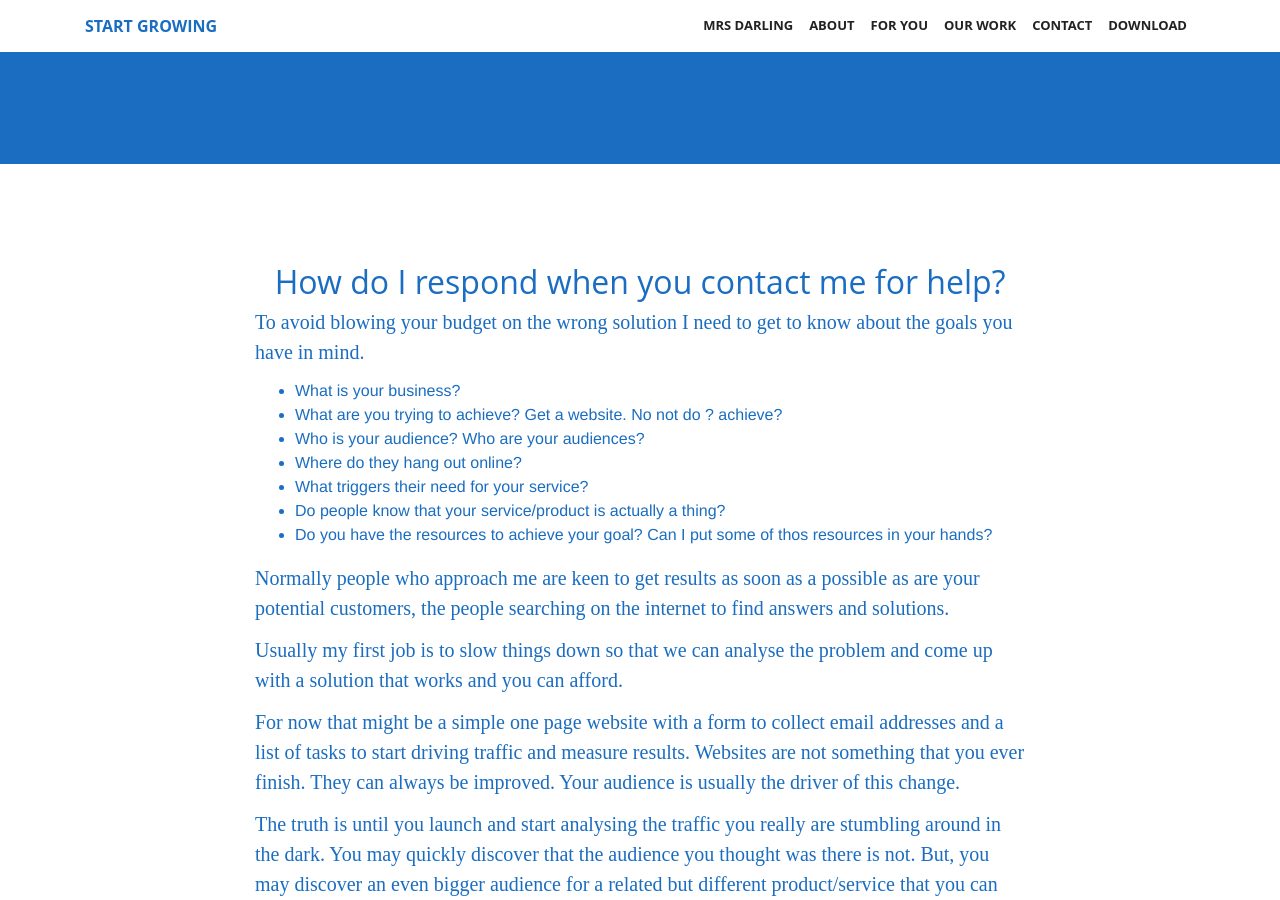
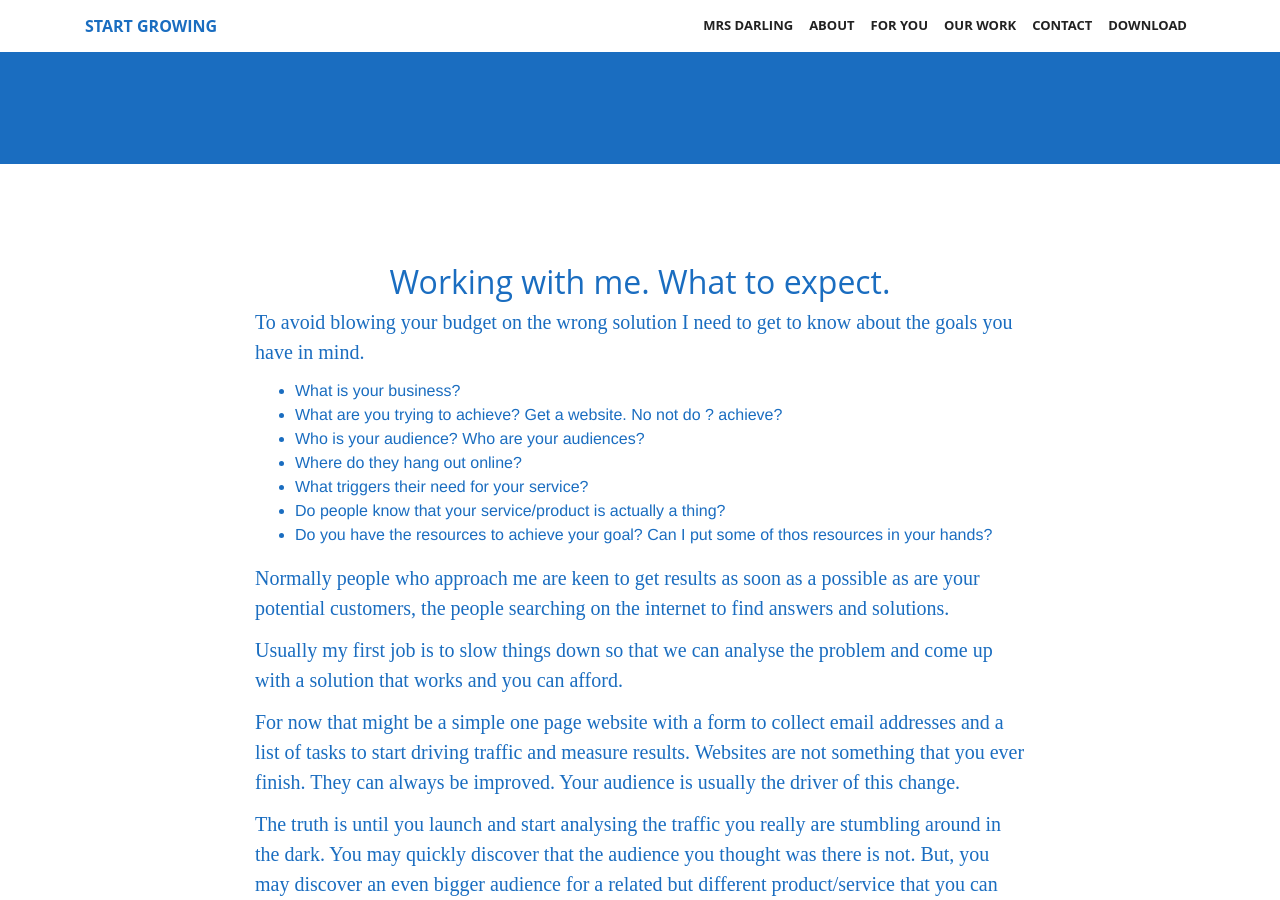
Before and after one commit to primertest-org/ADAADA, a Jekyll site: the page built from index.html, in a window 1280 px wide and 900 px high, scrolled down 1954 px. Built offline with Jekyll 4.4.1, drawn with Linux system fonts in a browser that asks for light colours; some web fonts are replaced.

Commit message:
Updated '_includes/ethos.html' via CloudCannon

```diff
--- a/_includes/ethos.html
+++ b/_includes/ethos.html
@@ -2,7 +2,7 @@
     <div class="container">
       <div class="row">
         <div class="col-lg-12">
-          <h2 class="section-heading  text-center editable">How do I respond when you contact me for help?</h2>
+          <h2 class="section-heading  text-center editable">Working with me. What to expect.</h2>
           <p class="editable">To avoid blowing your budget on the wrong solution I need to get to know about the goals you have in mind.</p>
             <ul class="editable">
               <li>What is your business?</li>
```
